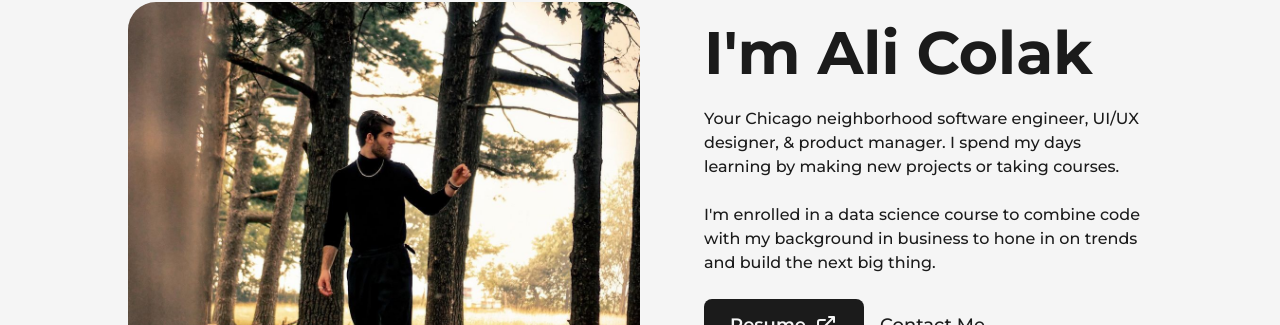
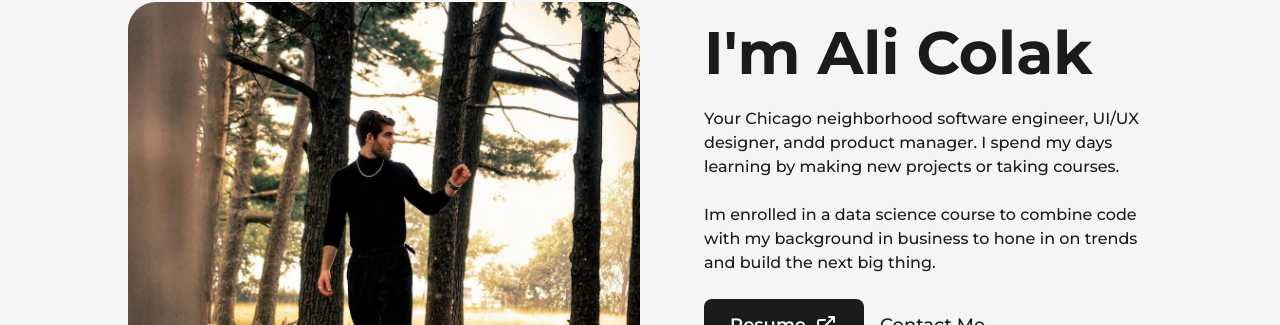
Before and after one commit to imalicolak/alicolak-portfolio1, a Next.js app: page / in a window 1280 px wide. Shown: the part 174-499 px from the top of the page. Built offline with nearby package versions, Linux system fonts and the light colour scheme.

Commit message:
Text edit

```diff
--- a/src/pages/index.jsx
+++ b/src/pages/index.jsx
@@ -38,12 +38,12 @@ export default function Home() {
                 className="!text-6xl !text-left xl:!text-5xl lg:!text-center lg:!text-6xl md:!text-5xl sm:!text-3xl"
               />
               <p className="my-4 text-base font-medium md:text-sm sm:text-xs">
-                Your Chicago neighborhood software engineer, UI/UX designer, &
-                product manager. I spend my days learning by making new projects
-                or taking courses.
+                Your Chicago neighborhood software engineer, UI/UX designer,
+                andd product manager. I spend my days learning by making new
+                projects or taking courses.
                 <br />
                 <br />
-                I'm enrolled in a data science course to combine code with my
+                Im enrolled in a data science course to combine code with my
                 background in business to hone in on trends and build the next
                 big thing.
               </p>
```
